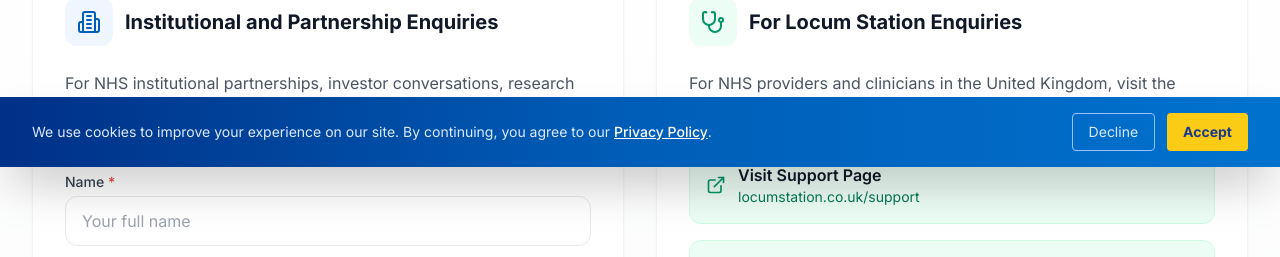
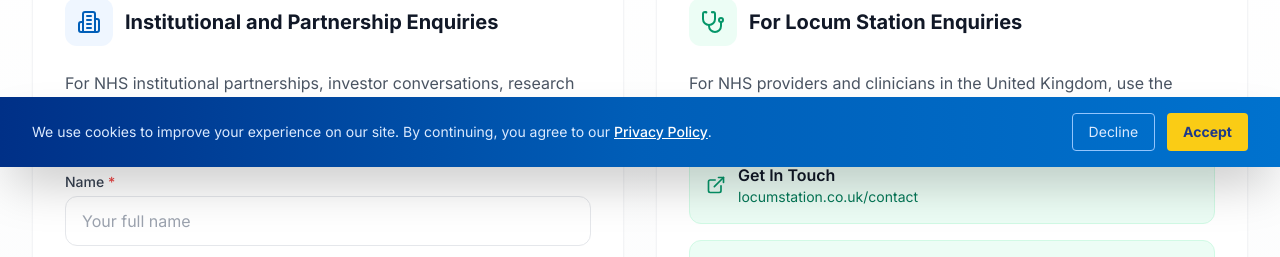
Before and after one commit to priopraos/priopraos-website, a React (Vite) app: page /contact in a window 1280 px wide. Shown: the part 633-890 px from the top of the page. Built offline with nearby package versions, Linux system fonts and the light colour scheme; no server answers.

Commit message:
Update Locum Station CTA to Get In Touch with /contact URL

```diff
--- a/src/pages/Contact.tsx
+++ b/src/pages/Contact.tsx
@@ -246,19 +246,19 @@ const Contact = () => {
                   <h3 className="text-xl font-bold text-gray-900">For Locum Station Enquiries</h3>
                 </div>
                 <p className="text-gray-600 leading-relaxed mb-6">
-                  For NHS providers and clinicians in the United Kingdom, visit the Locum Station support page or email our support team directly.
+                  For NHS providers and clinicians in the United Kingdom, use the Locum Station contact page or email our support team directly.
                 </p>
                 <div className="space-y-4">
                   <a
-                    href="https://locumstation.co.uk/support"
+                    href="https://locumstation.co.uk/contact"
                     target="_blank"
                     rel="noopener noreferrer"
                     className="flex items-center gap-3 p-4 rounded-xl bg-emerald-50 border border-emerald-100 hover:bg-emerald-100 transition-colors group/link"
                   >
                     <ExternalLink className="w-5 h-5 text-emerald-600 flex-shrink-0" />
                     <div>
-                      <p className="font-semibold text-gray-900">Visit Support Page</p>
-                      <p className="text-sm text-emerald-700">locumstation.co.uk/support</p>
+                      <p className="font-semibold text-gray-900">Get In Touch</p>
+                      <p className="text-sm text-emerald-700">locumstation.co.uk/contact</p>
                     </div>
                   </a>
                   <a
```
